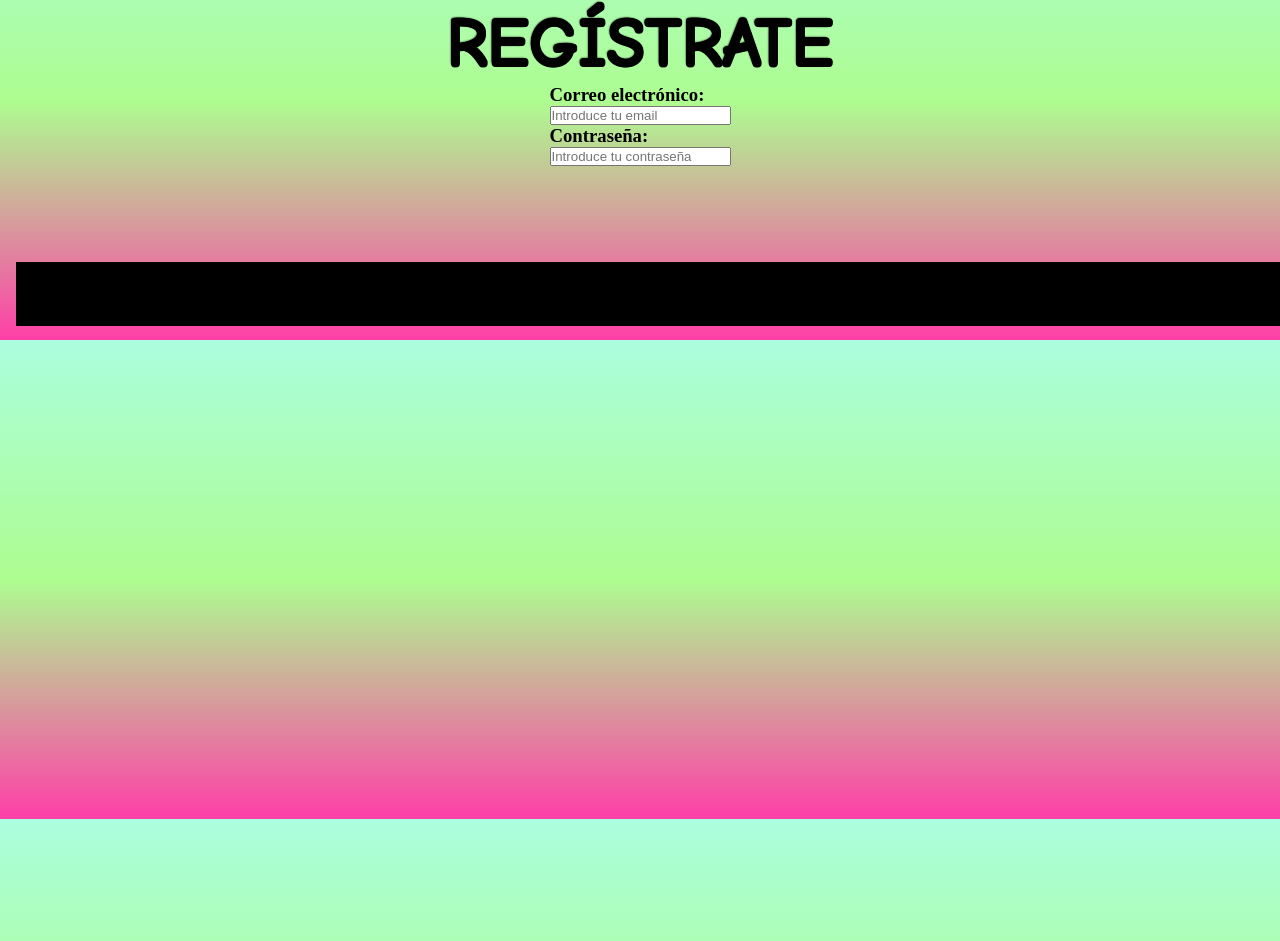
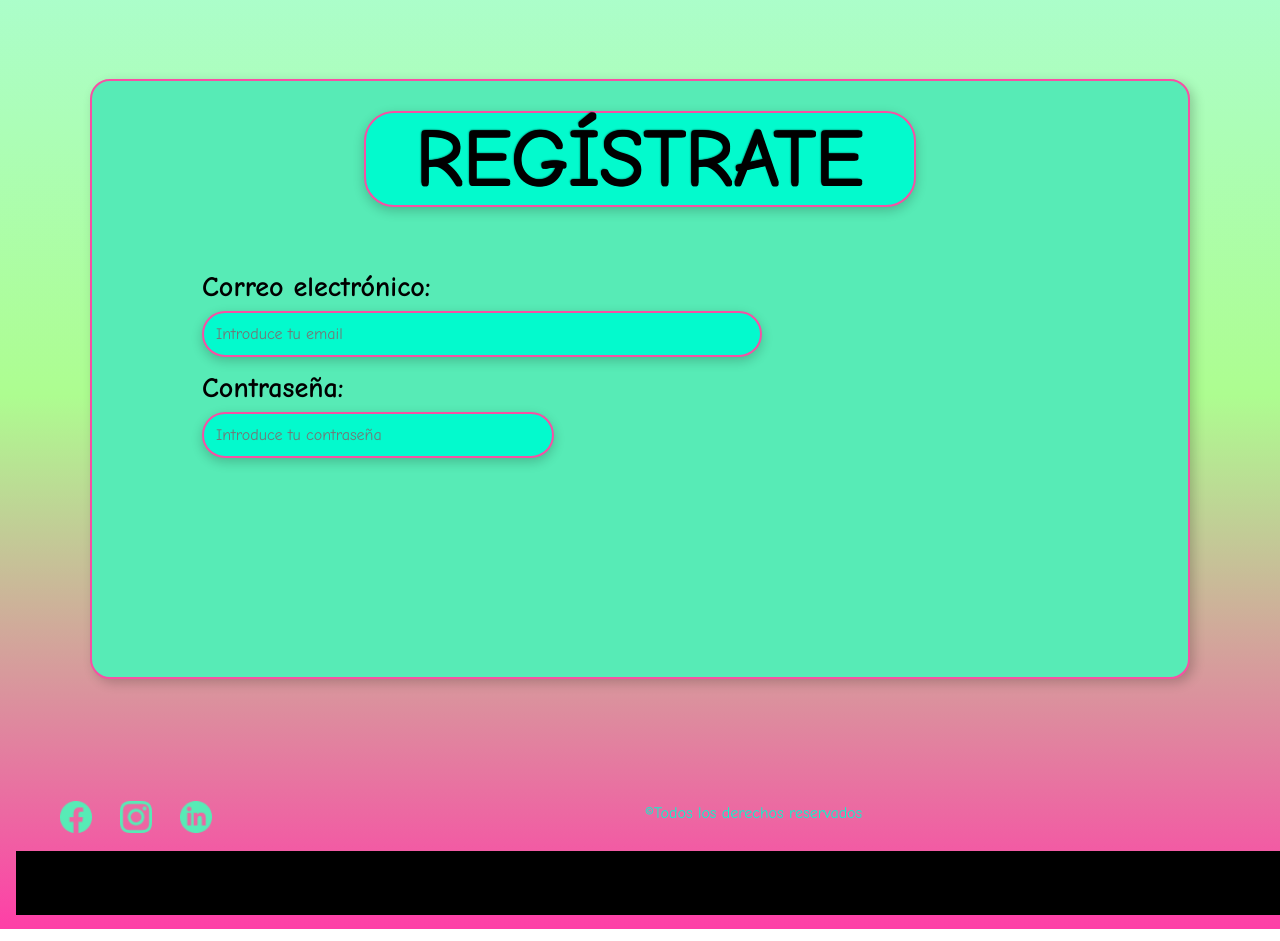
Before and after one commit to luchernan/vite-project1, a website built with Vite: page src/registrarse.html in a window 1280 px wide. Shown: the part 139-1080 px from the top of the page. Built offline with nearby package versions, Linux system fonts and the light colour scheme.

Commit message:
segundo commit

```diff
--- /dev/null
+++ b/docs/assets/main-BgheEKG4.js
@@ -0,0 +1 @@
+import"./main-Jdoz1byp.js";const f=["#FF0000","#FF7F00","#FFFF00","#00FF00","#00FFFF","#0000FF","#0000FF","#8A2BE2","#FF00FF","#f70004","#f70004","#000","#000","#000","#fff","#fff","#000","#fff","#000","#fff","#000","#fff","#000"],e=document.getElementById("myText"),t=e.innerText;let n="";for(let F=0;F<t.length;F++){const o=f[F%f.length];n+=`<span style="color: ${o};">${t[F]}</span>`}e.innerHTML=n;
--- /dev/null
+++ b/docs/assets/main-Jdoz1byp.js
@@ -0,0 +1 @@
+(function(){const t=document.createElement("link").relList;if(t&&t.supports&&t.supports("modulepreload"))return;for(const e of document.querySelectorAll('link[rel="modulepreload"]'))i(e);new MutationObserver(e=>{for(const r of e)if(r.type==="childList")for(const o of r.addedNodes)o.tagName==="LINK"&&o.rel==="modulepreload"&&i(o)}).observe(document,{childList:!0,subtree:!0});function s(e){const r={};return e.integrity&&(r.integrity=e.integrity),e.referrerPolicy&&(r.referrerPolicy=e.referrerPolicy),e.crossOrigin==="use-credentials"?r.credentials="include":e.crossOrigin==="anonymous"?r.credentials="omit":r.credentials="same-origin",r}function i(e){if(e.ep)return;e.ep=!0;const r=s(e);fetch(e.href,r)}})();
--- a/src/registrarse.html
+++ b/src/registrarse.html
@@ -18,7 +18,7 @@
                 <div class="line"></div>
             </div>
 
-            <img src="img/image.png" alt="">
+            <img src="assets/image.png" alt="">
             <div>
                 <button>
                     <a href="index.html">
@@ -51,9 +51,9 @@
     <footer class="registro">
         <div>
             <div>
-                <div class="uno"><img src="img/face.png" alt=""></div>
-                <div class="dos"><img src="img/icon-instagram.png" alt=""></div>
-                <div class="tres"><img src="img/link.png" alt=""></div>
+                <div class="uno"><img src="assets/face.png" alt=""></div>
+                <div class="dos"><img src="assets/icon-instagram.png" alt=""></div>
+                <div class="tres"><img src="assets/link.png" alt=""></div>
             </div>
             <section>
                 <p>©Todos los derechos reservados</p>
--- a/src/styles/_footer.scss
+++ b/src/styles/_footer.scss
@@ -103,17 +103,25 @@ footer {
 }
 
 
-footer {
-    .registro{
+footer.registro{
   margin-top: 6rem;
   width: 1510px;
   height: 78px;
+  @include respond-to-small {
+    width: 395px;
+    margin-top: 0rem;
+     }
 
   section {
     position: absolute;
     bottom: 0px;
-    top: 949px;
+    top: 943px;
     left: 645px;
+    @include respond-to-small {
+
+        top: 805px;
+        left: 175px;
+         }
 
     p {
       color: $color-input;
@@ -140,8 +148,15 @@ footer {
         color: $color-input;
         position: absolute;
         bottom: 0px;
-        top: 945px;
+        top: 940px;
         left: 60px;
+        @include respond-to-small {
+            width: 20px;
+            height: 20px;
+            bottom: 0px;
+            top: 803px;
+            left: 60px;
+             }
       }
     }
 
@@ -152,8 +167,15 @@ footer {
         color: $color-input;
         position: absolute;
         bottom: 0px;
-        top: 945px;
+        top: 940px;
         left: 120px;
+        @include respond-to-small {
+            width: 20px;
+            height: 20px;
+            bottom: 0px;
+            top: 803px;
+            left: 30px;
+             }
       }
     }
 
@@ -164,10 +186,16 @@ footer {
         color: $color-input;
         position: absolute;
         bottom: 0px;
-        top: 945px;
+        top: 940px;
         left: 180px;
+        @include respond-to-small {
+            width: 20px;
+            height: 20px;
+            bottom: 0px;
+            top: 803px;
+            left: 90px;
+             }
       }
     }
   }
 }
-}
--- a/src/styles/_layout.scss
+++ b/src/styles/_layout.scss
@@ -157,7 +157,7 @@ body {
         margin-left: 2rem;
         width: 38rem;
         height: 488px;
-        background-image: url(../img/Frame\ 1.png);
+        background-image: url(../assets/Frame\ 1.png);
         @include respond-to-small {
           margin-top: 2rem;
           margin-left: 1rem;
@@ -224,3 +224,110 @@ body {
     }
   }
 }
+main.registro {
+  font-family: $font-parrafos;
+  display: flex;
+  justify-content: center;
+  align-items: center;
+  height: 100vh;
+  @include respond-to-small {
+    margin-top: 3rem;
+    align-items: normal;
+    height: 75vh;
+      }
+
+  .form-container {
+    background-color: #57ebb6;
+    padding: 30px;
+    border-radius: 20px;
+    width: 1100px;
+    height: 600px;
+    box-shadow: 4px 4px 12px rgba(0, 0, 0, 0.2);
+    border: 2px solid $color-border;
+
+    display: flex;
+    flex-direction: column;
+    align-items: flex-start;
+    @include respond-to-small {
+      padding: 30px;
+    border-radius: 20px;
+    width: 360px;
+    height: 550px;
+        }
+  }
+
+  h1 {
+    align-self: center;
+    padding: 0 50px;
+    border: 2px solid $color-border;
+    border-radius: 30px;
+    background-color: #03facd;
+    font-size: 5rem;
+    color: $color-negro;
+    font-weight: lighter;
+    margin-bottom: 4rem;
+    box-shadow: 0 4px 12px rgba(0, 0, 0, 0.2);
+    @include respond-to-small {
+      font-size: 2rem;
+      margin-bottom: 2.5rem;
+        }
+  }
+
+  label {
+    display: block;
+    font-size: 1.5rem;
+    margin-bottom: 8px;
+    color: $color-negro;
+    text-align: left;
+    margin-left: 5rem;
+    @include respond-to-small {
+
+      font-size: 1rem;
+      margin-bottom: 8px;
+      color: $color-negro;
+      text-align: left;
+      margin-left: 1rem;
+        }
+  }
+
+  input {
+    display: block;
+    padding: 12px;
+    margin-bottom: 15px;
+    border: 2px solid $color-border;
+    border-radius: 100px;
+    font-family: $font-parrafos;
+    font-size: 1rem;
+    color: #333;
+    background-color: #03facd;
+    box-shadow: 0 4px 12px rgba(0, 0, 0, 0.2);
+    box-sizing: border-box;
+    text-align: left;
+    margin-left: 5rem;
+    @include respond-to-small {
+
+
+      padding: 12px;
+      margin-bottom: 15px;
+      font-size: 0.8rem;
+      margin-left: 1rem;
+        }
+  }
+  input.uno{
+  width: 35rem;
+  @include respond-to-small {
+    width: 18rem;
+     }
+
+}
+
+  input.dos{
+  width: 22rem;
+
+  @include respond-to-small {
+    width: 18rem;
+     }
+}
+
+
+}
```
Also changed, not shown: docs/index.html (+3 -3 lines), docs/registrarse.html (+2 -2 lines), src/index.html (+5 -5 lines), docs/assets/main-DrNfS1Jn.css (added), src/assets/Frame 1.png (renamed from src/img/Frame 1.png), src/assets/face.png (renamed from src/img/face.png), src/assets/facelink.png (renamed from src/img/facelink.png), src/assets/icon-facebook.svg (renamed from src/img/icon-facebook.svg), src/assets/icon-instagram.png (renamed from src/img/icon-instagram.png), src/assets/icon-instagram.svg (renamed from src/img/icon-instagram.svg), src/assets/icon-linkedin.svg (renamed from src/img/icon-linkedin.svg), src/assets/image.png (renamed from src/img/image.png), src/assets/link.png (renamed from src/img/link.png), src/assets/pngegg 1.png (renamed from src/img/pngegg 1.png).
